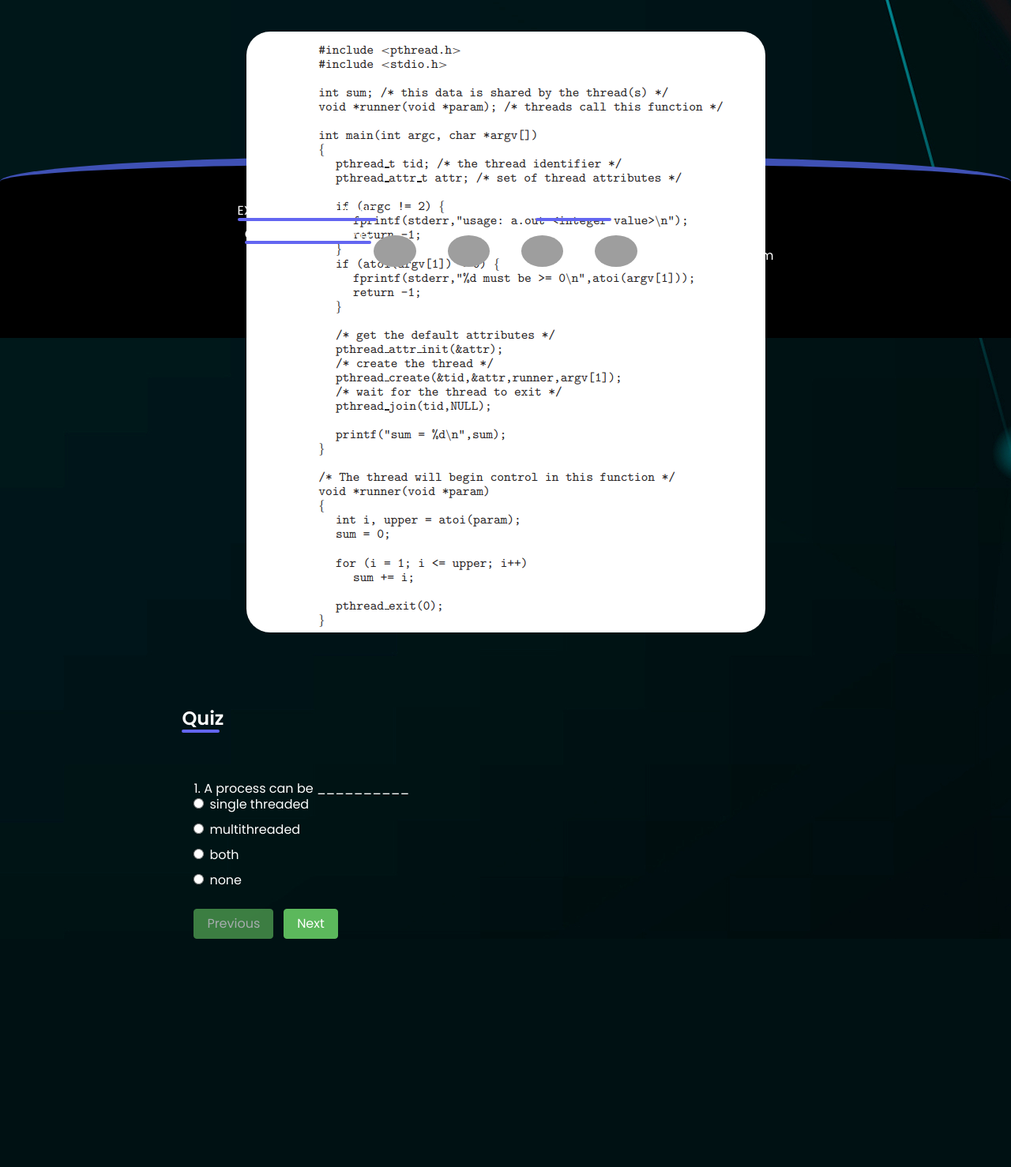
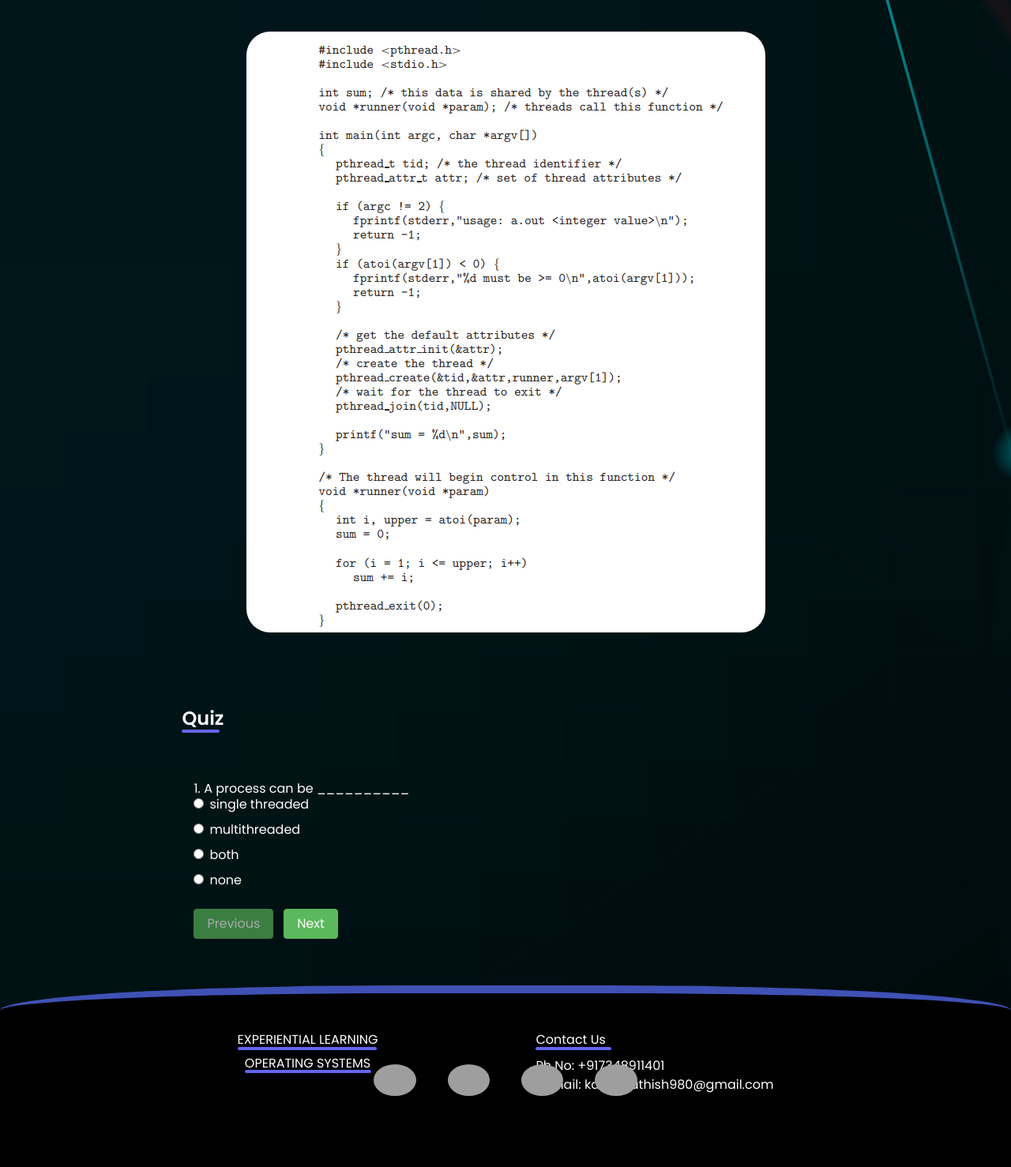
Before and after one commit to Hardvan/The-OS-sential-Guide, a Flask app: page /thread in a window 1280 px wide. Shown: the part 4102-5580 px from the top of the page at 79% size. Before the commit the page ends 5291 px from the top, so only its background shows below. Run offline with Flask 2, Linux system fonts and the light colour scheme; style sheets or scripts are compiled from the project's sources; some libraries are stand-ins or nearby versions; grey boxes are pictures that could not be loaded.

Commit message:
Fix errors

```diff
--- a/Website/static/css/Thread/style.css
+++ b/Website/static/css/Thread/style.css
@@ -307,7 +307,7 @@ section .container > * {
   justify-content: center;
   border-top-color: rgb(63, 81, 181);
   border-top-width: 10px;
-  margin-top: 105x0px;
+  margin-top: 1050px;
 }
 #end-center-left {
   text-align: center;
--- a/Website/templates/thread.html
+++ b/Website/templates/thread.html
@@ -50,10 +50,6 @@
         data-speed="-0.25"
         alt=""
       />
-      <video
-        src="../static/images/Thread/animation1.mp4"
-        type="video/mp4"
-      ></video>
       <img
         src="../static/images/Thread/mountain2.png"
         class="mountain2 translate"
```
